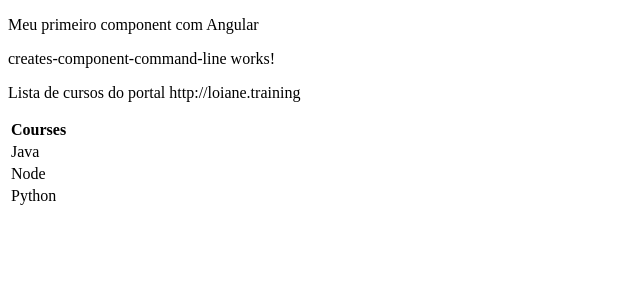
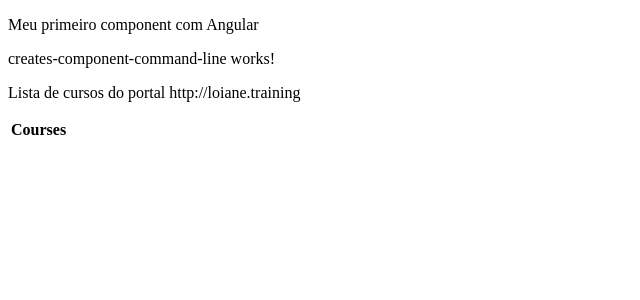
Before and after one commit to igooruh/class-persoan, an Angular app: page / in a window 1280 px wide. Shown: the top 300 px of the page, without its empty margins (0-640 px from the left). Built offline with nearby package versions, Linux system fonts and the light colour scheme.

Commit message:
Changes name variable courses to employees

```diff
--- a/src/app/employees/employees.component.ts
+++ b/src/app/employees/employees.component.ts
@@ -1,4 +1,6 @@
 import { Component, OnInit } from '@angular/core';
+
+import { EmployeesService } from './employees.service';
 
 @Component({
   selector: 'app-employees',
@@ -9,7 +11,7 @@ export class EmployeesComponent implements OnInit {
 
   nomePortal: string;
 
-  courses: string[] = ['Java', 'Node', 'Python'];
+  employees: string[];
 
   constructor() {
 
```
